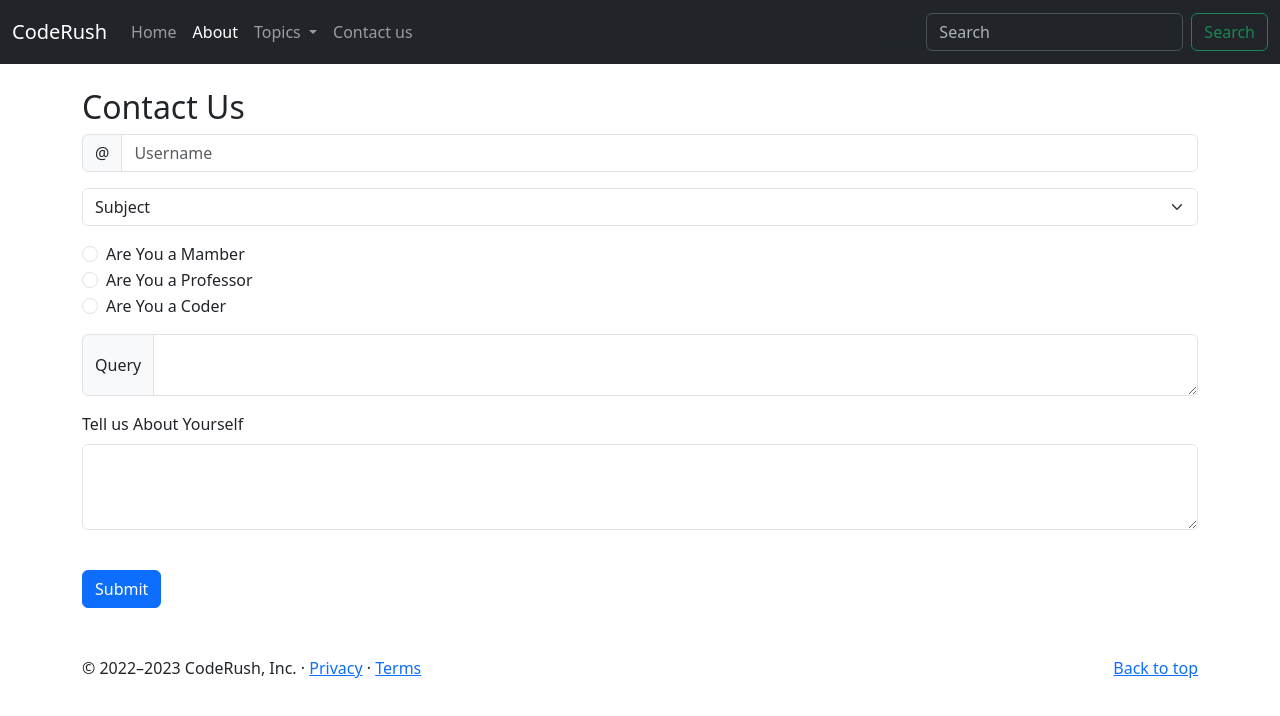
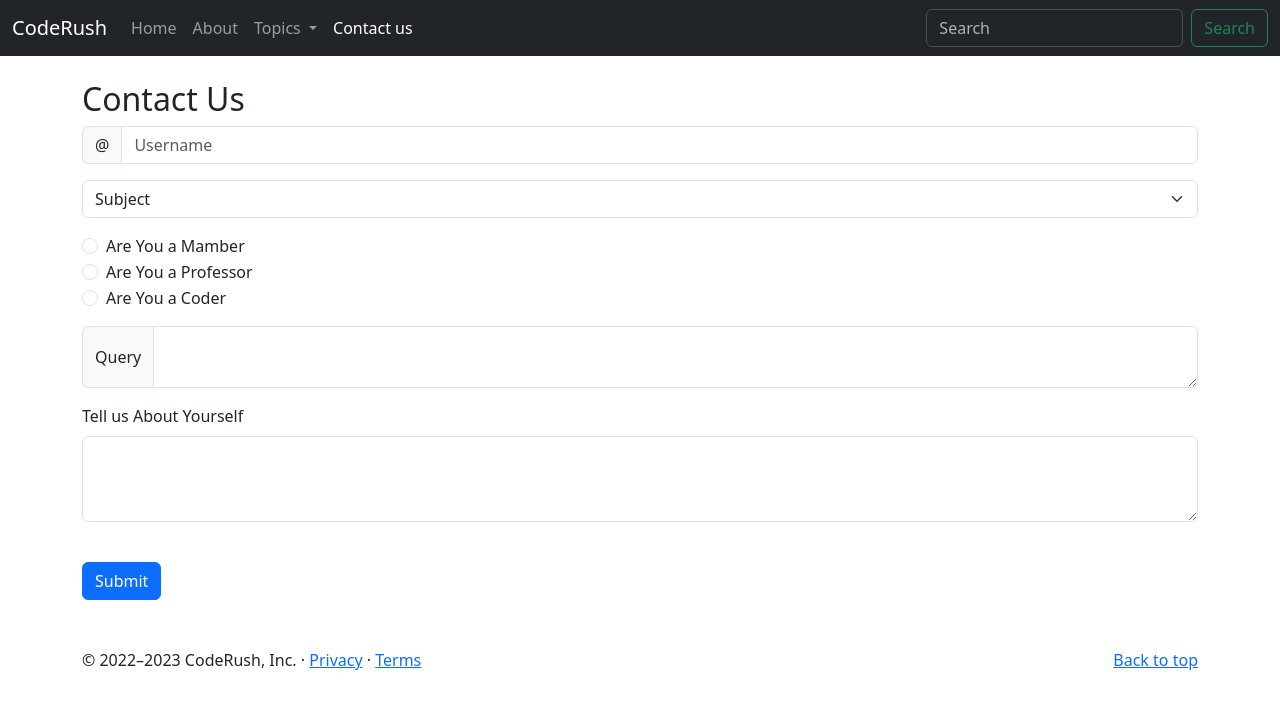
Before and after one commit to Himanshu6979/CodeRushBootstrap, a plain HTML site: page contact.html in a window 1280 px wide. Drawn offline with nearby package versions, Linux system fonts and the light colour scheme.

Commit message:
Update contact.html

```diff
--- a/contact.html
+++ b/contact.html
@@ -24,7 +24,7 @@
                         <a class="nav-link" aria-current="page" href="/CodeRushBootstrap/">Home</a>
                     </li>
                     <li class="nav-item">
-                        <a class="nav-link  active" href="/CodeRushBootstrap/about.html">About</a>
+                        <a class="nav-link " href="/CodeRushBootstrap/about.html">About</a>
                     </li>
                     <li class="nav-item dropdown">
                         <a class="nav-link dropdown-toggle" href="#" role="button" data-bs-toggle="dropdown"
@@ -42,14 +42,10 @@
                         </ul>
                     </li>
                     <li class="nav-item">
-                        <a class="nav-link" href="/CodeRushBootstrap/contact.html">Contact us</a>
+                        <a class="nav-link active" href="/CodeRushBootstrap/contact.html">Contact us</a>
                     </li>
                 </ul>
-                    </li>
-                    <li class="nav-item">
-                        <a class="nav-link active" href="/contact.html">Contact us</a>
-                    </li>
-                </ul>
+
                 <form class="d-flex" role="search">
                     <input class="form-control me-2" type="search" placeholder="Search" aria-label="Search">
                     <button class="btn btn-outline-success" type="submit">Search</button>
```
